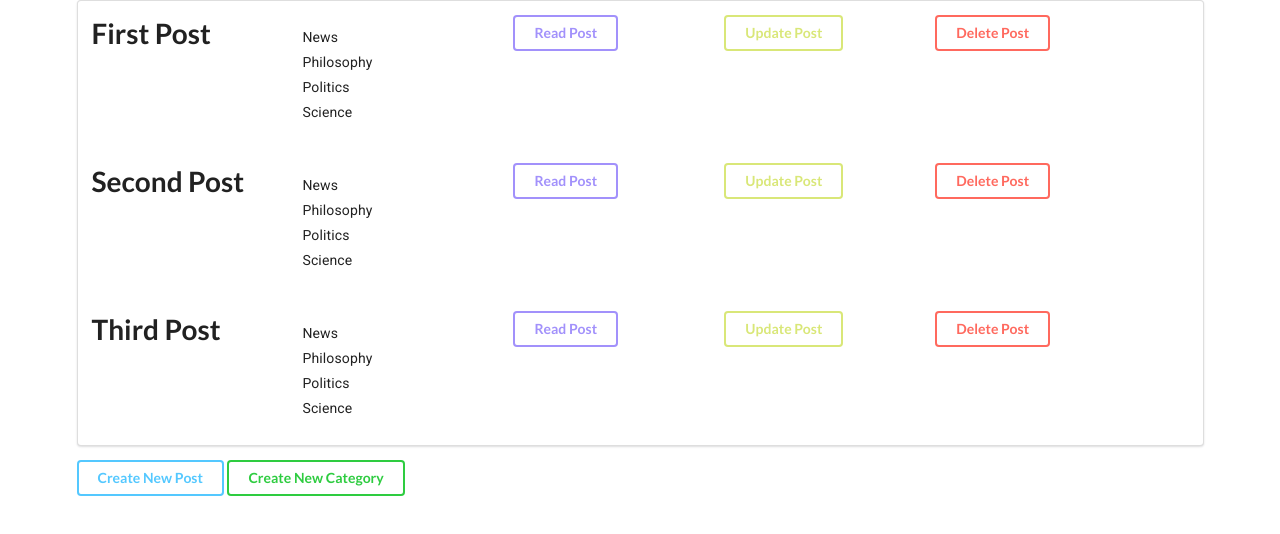
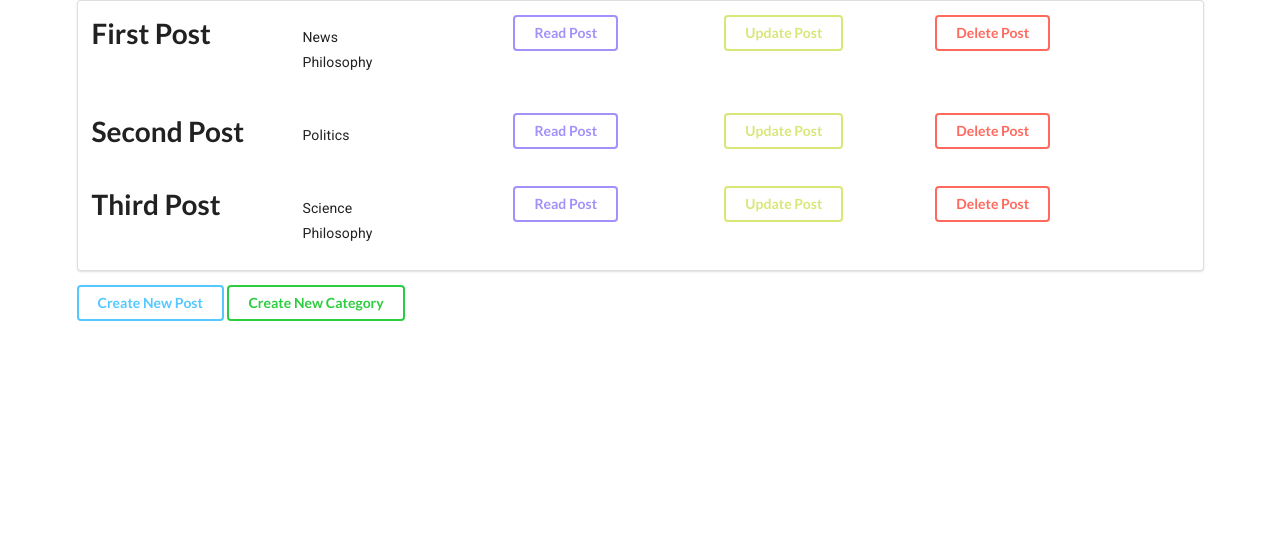
Before and after one commit to Samiur-UTI/Wedevs-CRUD-Task-, a React (Create React App) app: page / in a window 1280 px wide. Shown: the top 534 px of the page. Built offline with nearby package versions, Linux system fonts and the light colour scheme.

Commit message:
update pinik left only

```diff
--- a/src/components/category.js
+++ b/src/components/category.js
@@ -1,10 +1,10 @@
 import React from 'react'
 import {List, ListItemText} from '@material-ui/core';
 
-export default function Category({category}) {
+export default function Category({post}) {
     return (
         <List component="nav" aria-label="main mailbox folders">
-                    {category.map(element =>   <ListItemText primary={element} /> )}
+                    {post.category.map(item=> <ListItemText primary={item} />)}
         </List>
     )
 }
--- a/src/components/form.js
+++ b/src/components/form.js
@@ -4,14 +4,19 @@ import {useForm, Controller} from 'react-hook-form';
 export default function Form(props) {
   const {post, setPost, category} = props;
   const {handleSubmit, control} = useForm();
-  const onSubmit = data => setPost([...post,data]);
-  console.log(category);
+  const onSubmit = data => setPost([...post,processedData(data)]);
+  function processedData(data){
+    let temp = [];
+    temp.push(data.category);
+    data.category = temp;
+    return data;
+  }
   return (
     <form onSubmit={handleSubmit(onSubmit)}>
             <FormControl>
                 <Controller
-                  name="name"
-                  as={<TextField id="name" variant='outlined' label="Name" />}
+                  name='author'
+                  as={<TextField id="name" variant='outlined' label="Author" />}
                   control={control}
                 />
                 <Controller
--- a/src/components/modals/createForm.js
+++ b/src/components/modals/createForm.js
@@ -14,6 +14,7 @@ export const FormCreateBook = (props) => {
 export const FormCreateCategory = ({category,setCategory}) => {
   const {handleSubmit, control} = useForm();
   const onSubmit = data => setCategory([...category,data.category]);
+  console.log(category);
   return(
     <form onSubmit={handleSubmit(onSubmit)}>
       <FormControl>
--- a/src/components/post.js
+++ b/src/components/post.js
@@ -11,7 +11,7 @@ const Post = ({posts, handleDelete,category}) => {
                         <h1 key={post.id}>{post.title}</h1>
                     </div>
                     <div className='three wide column'>
-                        <Category category={category} post={post}/>
+                        <Category post={post}/>
                     </div>
                     <div className='three wide column'>
                         <button key={post.id} className='ui inverted violet button' onClick={() => handleRead(post.body)}>Read Post</button>
--- a/src/components/posts.js
+++ b/src/components/posts.js
@@ -8,7 +8,7 @@ Modal.setAppElement('#root');
 const Posts = () => {
     const [post,setPost] = useState(storageBook());
     const [createPost, setcreatePost] = useState(false);
-    const [category, setCategory] = useState(storageCategory(post));
+    const [category, setCategory] = useState(storageCategory());
     const [createCategory, setcreateCategory] = useState(false);
     const handleDelete = (id) => {
      const newPost = post.filter(p => p.id !== id);
--- a/src/services/storage.js
+++ b/src/services/storage.js
@@ -8,11 +8,14 @@ export function storageBook() {
         ]
     )
 }
-export function storageCategory(books){
-    let arrcat = [];
-    books.forEach(element => {
-        arrcat.push(element.category);
-        })
-    let allCat = new Set(arrcat.flat(1));
-    return [...allCat]
+export function storageCategory(){
+    // let arrcat = [];
+    // books.forEach(element => {
+    //     arrcat.push(element.category);
+    //     })
+    // let allCat = new Set(arrcat.flat(1));
+    // return [...allCat]
+    return (
+        ['News', 'Philosophy','Politics', 'Science']
+    )
 }
```
